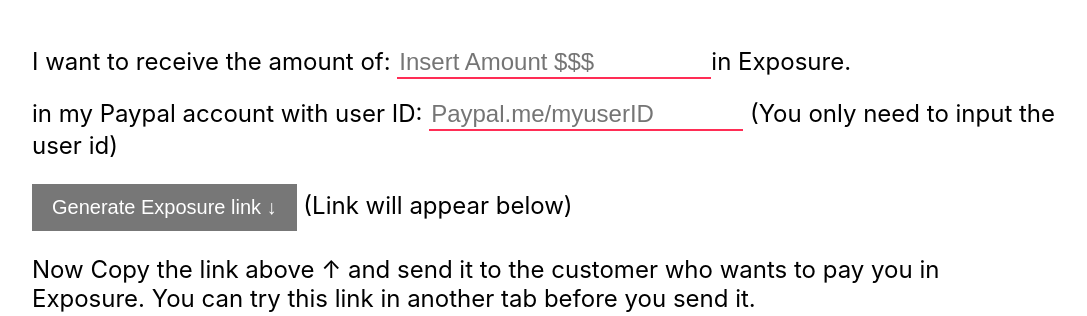
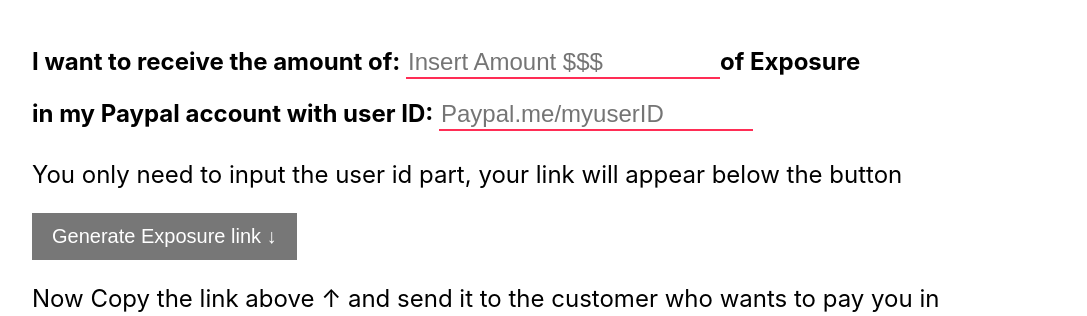
Before and after one commit to danilosierrac/exposure, a plain HTML site: page index.html in a window 1280 px wide. Shown: the part 255-571 px from the top of the page, without its empty margins (96-1183 px from the left). Drawn offline with nearby package versions, Linux system fonts and the light colour scheme.

Commit message:
more ux clarity

```diff
--- a/index.html
+++ b/index.html
@@ -125,11 +125,12 @@ pre{
       <p>The simplest, minimal payment system that allows creatives to get paid in Exposure. 📈👍</p>
       <hr>
       <h2>Generate your payment link</h2>
-      <p>I  want to receive the amount of: <input type="text" placeholder="Insert Amount $$$" onfocus="this.placeholder = ''" onblur="this.placeholder = 'Insert Amount $$$' "id="input2">in Exposure.
+      <p><strong>I  want to receive the amount of: <input type="text" placeholder="Insert Amount $$$" onfocus="this.placeholder = ''" onblur="this.placeholder = 'Insert Amount $$$' "id="input2">of Exposure
       <br>in my Paypal account with user ID:
-        <input type="text" placeholder="Paypal.me/myuserID" onfocus="this.placeholder = ''" onblur="this.placeholder = 'Paypal.me/myuserID' "id="input"> (You only need to input the user id)
+        <input type="text" placeholder="Paypal.me/myuserID" onfocus="this.placeholder = ''" onblur="this.placeholder = 'Paypal.me/myuserID' "id="input"></strong><br><br>
+        You only need to input the user id part, your link will appear below the button
         </p>
-       <button type="link" id="button">Generate Exposure link ↓</button> (Link will appear below)
+       <button type="link" id="button">Generate Exposure link ↓</button>
        <pre class="link"></pre>
        <p>Now Copy the link above ↑ and send it to the customer who wants to pay you in Exposure. You can try this link in another tab before you send it.</p>
       </p>
```
